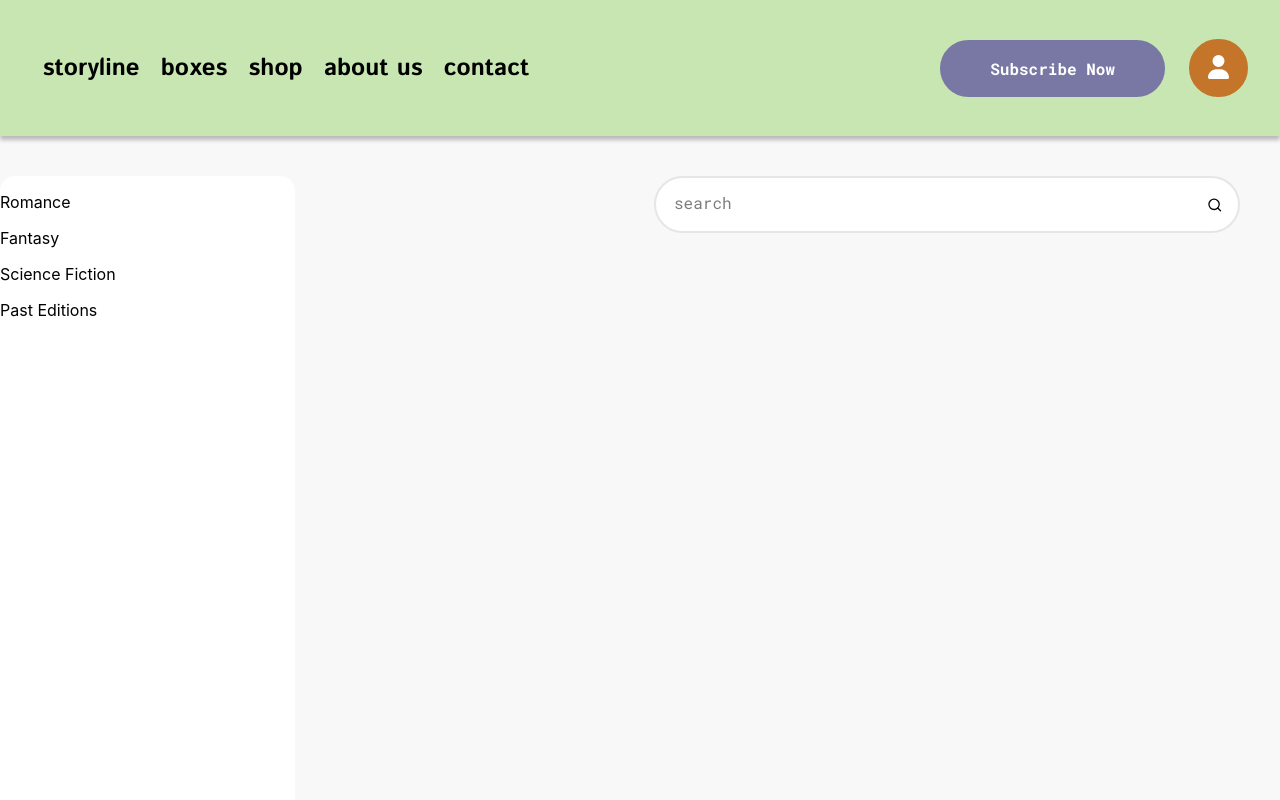
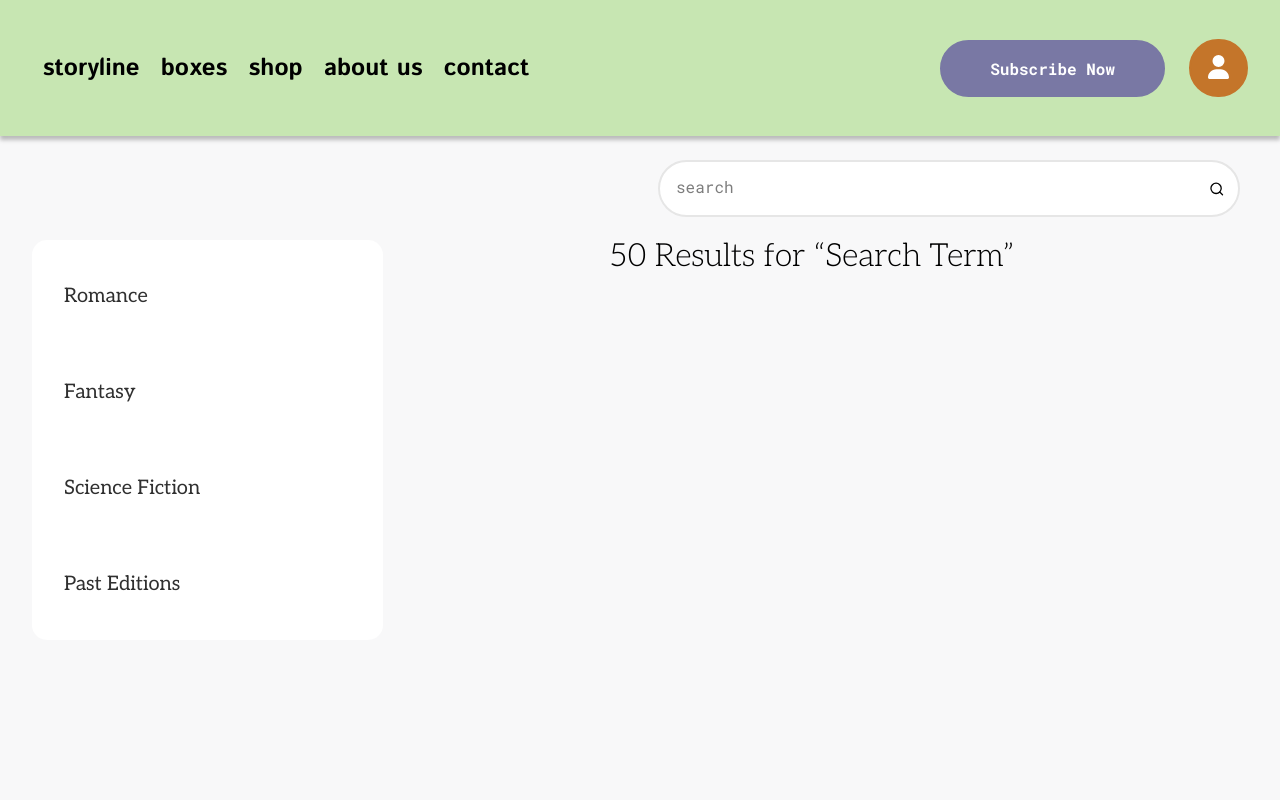
Before and after one commit to thanxanos/storyline, a React (Create React App) app: page /shop in a window 1280 px wide. Shown: the top 800 px of the page. Built offline with nearby package versions, Linux system fonts and the light colour scheme; a web font is replaced by a local one.

Commit message:
updating anchor links

```diff
--- a/src/App.js
+++ b/src/App.js
@@ -6,7 +6,7 @@ import ShopPage from './components/ShopPage.js'
 import AboutPage from './components/AboutPage.js'
 import ErrorPage from './components/ErrorPage.js'
 import ContactPage from './components/ContactPage.js'
-import ScrollToTop from './components/ScrollToTop';
+// import ScrollToTop from './components/ScrollToTop';
 import Footer from './components/Footer'
 import BoxPage from './components/BoxPage.js';
 import AOS from 'aos';
@@ -60,7 +60,7 @@ function App() {
           </Routes>
           <Footer />
         </div>
-      <ScrollToTop />
+      {/* <ScrollToTop />     */}
       </Router>
     </div>
   );
--- a/src/components/AboutPage.js
+++ b/src/components/AboutPage.js
@@ -4,8 +4,8 @@ import '../css/aboutpage.css'
 const AboutPage = () => {
   return (
     <div className='about-wrapper'>
-      <p>Our Writers</p>
-      <p>Our Artists</p>
+      <div className='writers'><p>Our Writers</p></div>
+      <div className='artists'><p>Our Artists</p></div>
     </div>
   )
 }
--- a/src/components/BookSelection.js
+++ b/src/components/BookSelection.js
@@ -1,9 +1,10 @@
 import React from 'react'
 import '../css/bookselection.css'
-import { Link } from "react-router-dom"
-import romanceImg from '../imgFolder/wedding-invitation.png'
+import { HashLink } from 'react-router-hash-link';import romanceImg from '../imgFolder/wedding-invitation.png'
 import scienceImg from '../imgFolder/science.png'
 import magicpotionImg from '../imgFolder/magic-potion.png'
+
+
 
 
 const BookSelection = () => {
@@ -16,10 +17,9 @@ const BookSelection = () => {
               <p className='card-title'>Fantasy</p>
               <p>Lorem ipsum dolor sit amet, consectetur adipiscing elit. Mauris auctor varius lobortis. In hac habitasse platea dictumst. Curabitur id porta risus. Vestibulum faucibus.</p>
               <section className='hover-text'>✨ Hover ✨</section>
-              <Link
+              <HashLink
               to="/boxes#fantasy"
-              preventScrollReset
-              ><button className='secondary-btn'>Learn More</button></Link>
+              ><button className='secondary-btn'>Learn More</button></HashLink>
             </div>
         </div>
         <div className='card'>
@@ -28,10 +28,9 @@ const BookSelection = () => {
               <p className='card-title'>Romance</p>
               <p>Lorem ipsum dolor sit amet, consectetur adipiscing elit. Mauris auctor varius lobortis. In hac habitasse platea dictumst. Curabitur id porta risus. Vestibulum faucibus.</p>
               <section className='hover-text'>✨ Hover ✨</section>
-              <Link
+              <HashLink
               to="/boxes#romance"
-              preventScrollReset
-              ><button className='secondary-btn'>Learn More</button></Link>
+              ><button className='secondary-btn'>Learn More</button></HashLink>
             </div>
         </div>
         <div className='card'>
@@ -40,10 +39,9 @@ const BookSelection = () => {
               <p className='card-title'>Science Fiction</p>
               <p>Lorem ipsum dolor sit amet, consectetur adipiscing elit. Mauris auctor varius lobortis. In hac habitasse platea dictumst. Curabitur id porta risus. Vestibulum faucibus.</p>
               <section className='hover-text'>✨ Hover ✨</section>
-              <Link
+              <HashLink
               to="/boxes#science-fiction"
-              preventScrollReset
-              ><button className='secondary-btn'>Learn More</button></Link>
+              ><button className='secondary-btn'>Learn More</button></HashLink>
             </div>
         </div>
       </div>
--- a/src/components/ContactPage.js
+++ b/src/components/ContactPage.js
@@ -4,9 +4,9 @@ import '../css/contactpage.css'
 const ContactPage = () => {
   return (
     <div className="contact-wrapper">
-      <p>FAQ</p>
-      <p>Customer Support</p>
-      <p>Terms of Service</p>
+      <div className="faq"><p>FAQ</p></div>
+      <div className="customer-service"><p>Customer Support</p></div>
+      <div className="tos"><p>Terms of Service</p></div>
     </div>
   )
 }
--- a/src/components/Footer.js
+++ b/src/components/Footer.js
@@ -13,23 +13,23 @@ const Footer = () => {
       <div className='footer-wrapper'>
         <div className='customer-wrapper'>
           <h2>Customers</h2>
-          <HashLink to='/contact#top'>
+          <HashLink to='/contact#faq'>
             <button className='secondary-btn'>FAQ</button></HashLink>
-          <HashLink to='/contact#top'>
+          <HashLink to='/contact#customer-service'>
             <button className='secondary-btn'>Customer Support</button>
           </HashLink>
-          <HashLink to='/contact#top'>
+          <HashLink to='/contact#tos'>
             <button className='secondary-btn'>Terms of Service</button>
           </HashLink>
         </div>
 
         <div className='book-wrapper'>
           <h2>Books</h2>
-          <HashLink to='/about#top'>
+          <HashLink to='/about#writers'>
             <button className='secondary-btn'>Our Writers</button></HashLink>
-          <HashLink to='/about#top'>
+          <HashLink to='/about#artists'>
             <button className='secondary-btn'>Our Artists</button></HashLink>
-          <HashLink to="/shop#top">
+          <HashLink to="/shop#shop">
             <button className='secondary-btn'>Past Editions</button></HashLink>
         </div>
 
--- a/src/components/ShopPage.js
+++ b/src/components/ShopPage.js
@@ -1,26 +1,31 @@
-import React from 'react'
+import React, { useState } from "react";
 import { LuSearch } from "react-icons/lu";
-import '../css/shoppage.css'
-
+import "../css/shoppage.css";
 
 const ShopPage = () => {
+  const [resultsText, setResultsText] = useState(50);
+
   return (
-    <div className='shop-wrapper'>
-      <div className='side-menu'>
-        <div className='menu-list'>
-          <p>Romance</p>
-          <p>Fantasy</p>
-          <p>Science Fiction</p>
-          <p>Past Editions</p>
+    <div className="shop">
+      <div className="side-menu">
+        <div className="menu-list">
+          <div className="menu-text"><p>Romance</p></div>
+          <div className="menu-text"><p>Fantasy</p></div>
+          <div className="menu-text"><p>Science Fiction</p></div>
+          <div className="menu-text"><p>Past Editions</p></div>
         </div>
       </div>
-      <div className='search-results'>
-        <div className='search-wrapper'>
-          <input type="text" placeholder="search"></input><LuSearch className="search-icon" />
+      <div className="search-results">
+        <div className="search-wrapper">
+          <input type="text" placeholder="search"></input>
+          <LuSearch className="search-icon" />
         </div>
+        <div className="search-text">
+        <span>{resultsText} Results for “Search Term”</span>
+      </div>
       </div>
     </div>
-  )
-}
+  );
+};
 
-export default ShopPage
+export default ShopPage;
--- a/src/css/shoppage.css
+++ b/src/css/shoppage.css
@@ -1,6 +1,6 @@
 
-.shop-wrapper {
-  padding-top: 40px;
+.shop {
+  padding-top: 24px;
   display: flex;
   flex-direction: row;
   width: 100vw;
@@ -17,12 +17,36 @@
   flex-grow: 1;
   background-color: #FFFF;
   border-radius: 15px;
+  margin-left: 32px;
+  margin-top: 80px;
+  height: fit-content;
+  padding-bottom: 24px;
+}
+
+.menu-list {
+  display: flex;
+  flex-direction: column;
+  font-family: "Aleo", serif;
+  font-size: 20px;
+  margin-top: 24px;
+  gap: 32px;
+}
+
+.menu-text {
+  color: #303030;
+  padding-left: 32px;
+}
+
+.menu-text:hover {
+  cursor: pointer;
+  color: #000000;
+  background-color: #cecece;
 }
 
 .search-results {
   display: flex;
   flex-direction: column;
-  flex-grow: 2;
+  flex-grow: 1.5;
   align-items: flex-end;
 }
 
@@ -36,7 +60,7 @@
   border: 2px solid #E6E6E6;
   background-color: #ffff;
   align-items: center;
-  padding: 0 16px 0 16px;
+  padding: 0 14px 0 14px;
 }
 
 .search-results input {
@@ -58,3 +82,13 @@ input::placeholder {
 input:focus {
   outline: none;
 }
+
+.search-text {
+  font-family: "Aleo", serif;
+  font-weight: 300;
+  font-size: 32px;
+  margin-top: 20px;
+  width: 100%;
+  text-align: center;
+
+}
```
